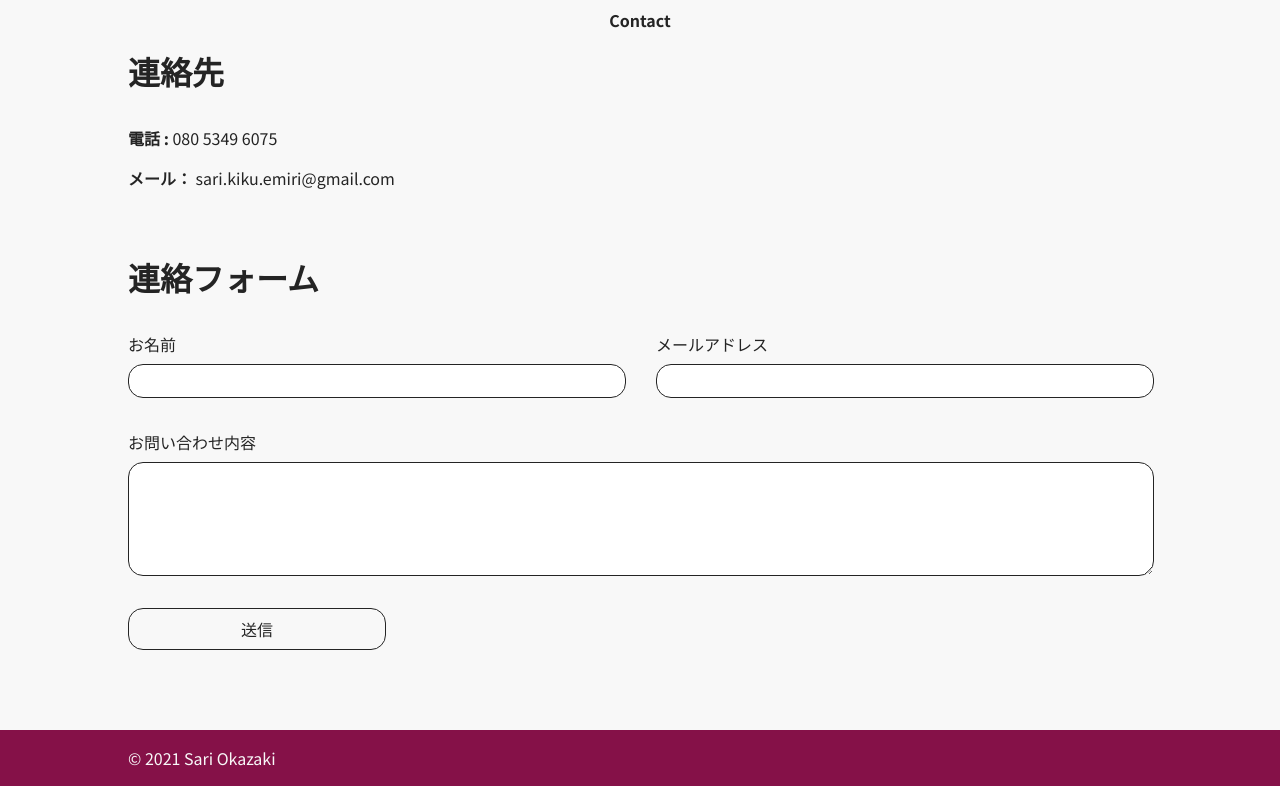
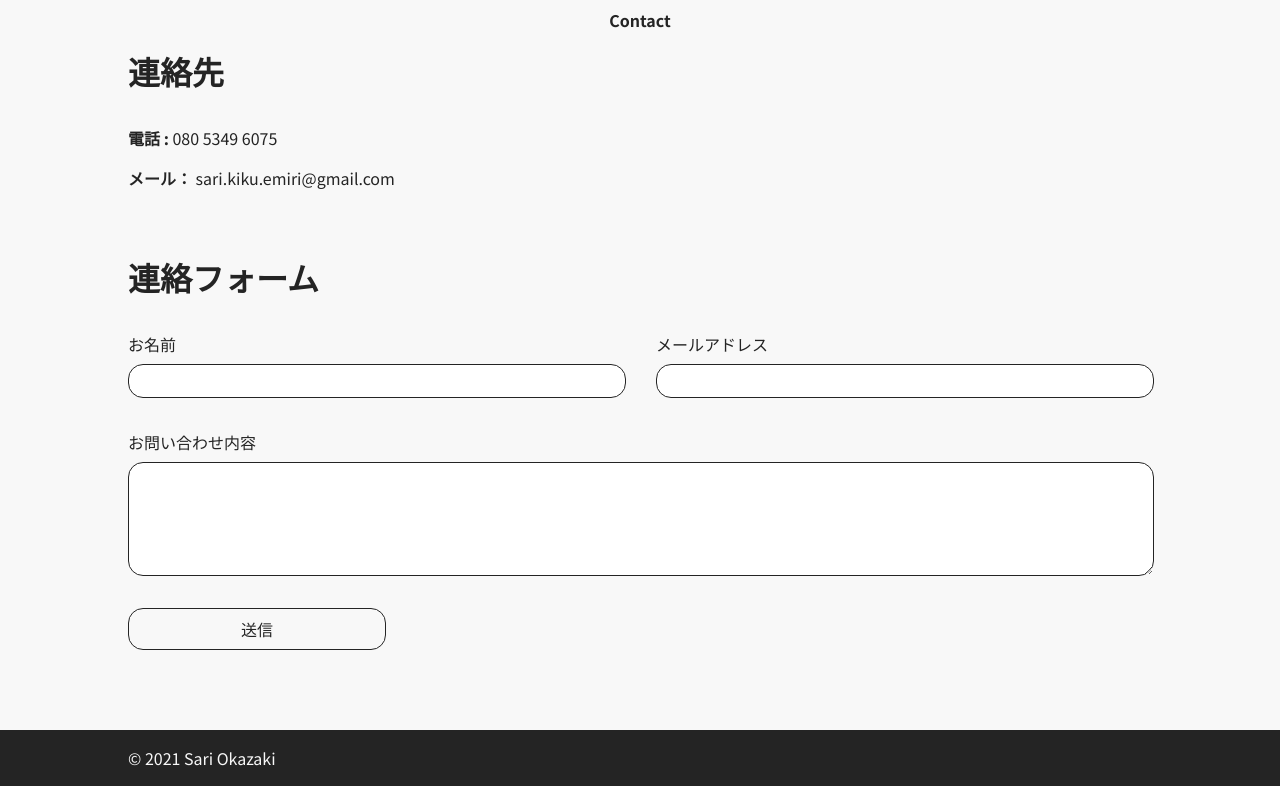
Before and after one commit to dpars34/sari-okazaki-site, a React (Create React App) app: page / in a window 1280 px wide. Shown: the part 5606-6392 px from the top of the page. Built offline with nearby package versions, Linux system fonts and the light colour scheme; a web font is replaced by a local one.

Commit message:
header change

```diff
--- a/src/Components/Footer/Footer.styles.ts
+++ b/src/Components/Footer/Footer.styles.ts
@@ -1,7 +1,7 @@
 import styled from 'styled-components'
 
 export const FooterArea = styled.div`
-    background-color: #851148;
+    background-color: #242424;
 `
 
 export const Text = styled.p`
--- a/src/Components/Header/Header.tsx
+++ b/src/Components/Header/Header.tsx
@@ -21,13 +21,13 @@ const Header:React.FC<Props> = ( {menuOpen, toggleMenu, clicked, atHomeScreen, s
 
     return(
         <HeaderArea atHomeScreen={atHomeScreen} scrolled={scrolled}>
-            <MobileNavbar backgroundColor="#851148">
+            <MobileNavbar backgroundColor="#242424">
                 <Hamburger color="#F8F8F8" onClick={toggleMenu}><GiHamburgerMenu /></Hamburger>
                 <Anchor href="/"><MobileLogo src={logo}></MobileLogo></Anchor>
                 <Dummy></Dummy>
             </MobileNavbar>
 
-            <Navbar backgroundColor="#851148" menuOpen={menuOpen} clicked={clicked}>
+            <Navbar backgroundColor="#242424" menuOpen={menuOpen} clicked={clicked}>
                 <Cross color="#F8F8F8" onClick={toggleMenu}><MdClose/></Cross>
                 <Anchor href="/" onClick={closeMenu}><Logo src={logo}></Logo></Anchor>
                 <Anchor href="#profile" onClick={closeMenu}><NavLink textColor="#F8F8F8">プロフィール</NavLink></Anchor>
```
